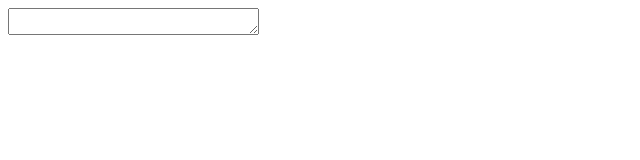
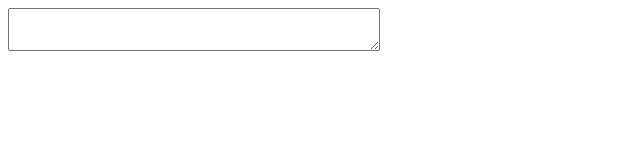
Before and after one commit to Rlettuce05/chats-interface, a plain HTML site: page index.html in a window 1280 px wide. Shown: the whole page, without its empty margins (0-640 px from the left). Drawn offline with Linux system fonts and the light colour scheme.

Commit message:
textbox size

```diff
--- a/index.html
+++ b/index.html
@@ -8,7 +8,7 @@
 
   <body>
     <div id="chatcontent"></div>
-    <textarea id="input" cols="22" rows="1" maxlength="50"></textarea>
+    <textarea id="input" maxlength="50"></textarea>
   </body>
 
   <script src="main.js"></script>
--- a/main.css
+++ b/main.css
@@ -1,9 +1,12 @@
 @import url('https://fonts.googleapis.com/css2?family=M+PLUS+Rounded+1c&display=swap');
 #chatcontent {
-    font-family: 'M PLUS Rounded 1c', sans-serif;
-    font-size: 16px;
+  font-family: 'M PLUS Rounded 1c', sans-serif;
+  font-size: 16px;
 }
 #input {
-    font-family: Arial, Helvetica, sans-serif;
-    font-size: 18px;
+  font-family: Arial, Helvetica, sans-serif;
+  font-size: 18px;
+  width: 350px;
+  height: 21px;
+  padding: 10px;
 }
```
